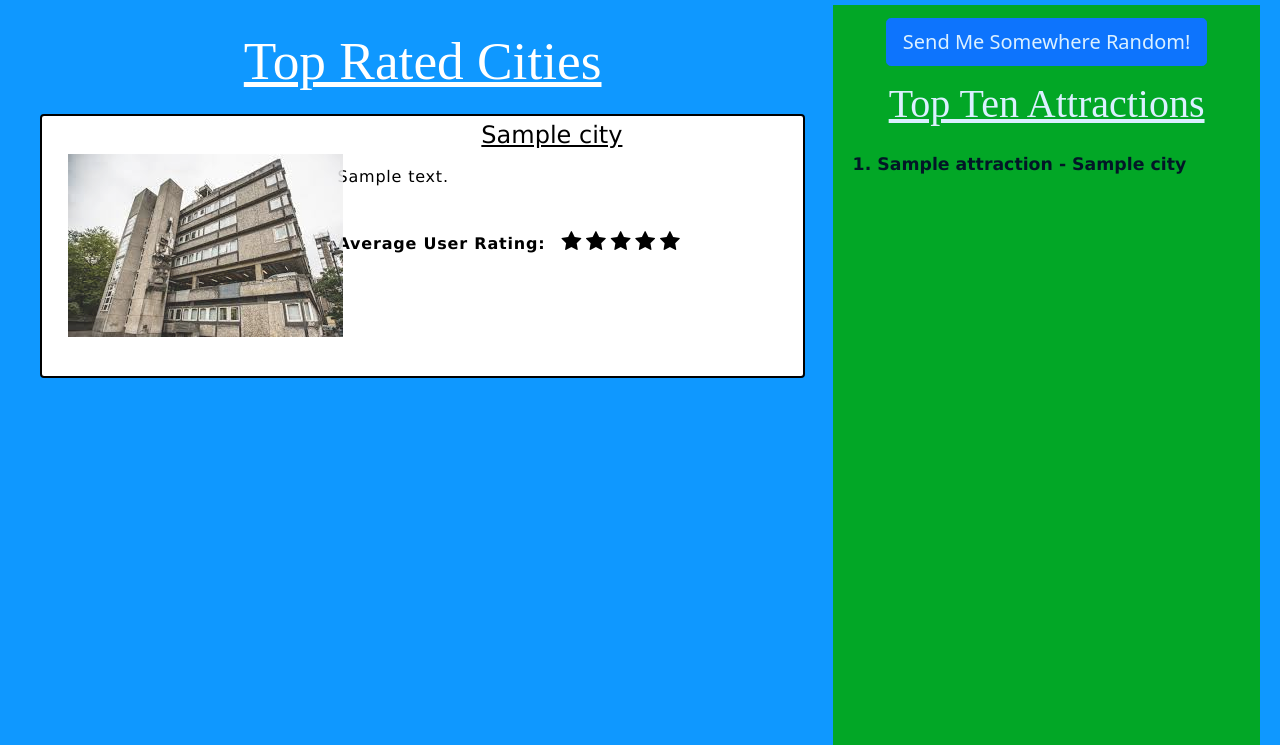
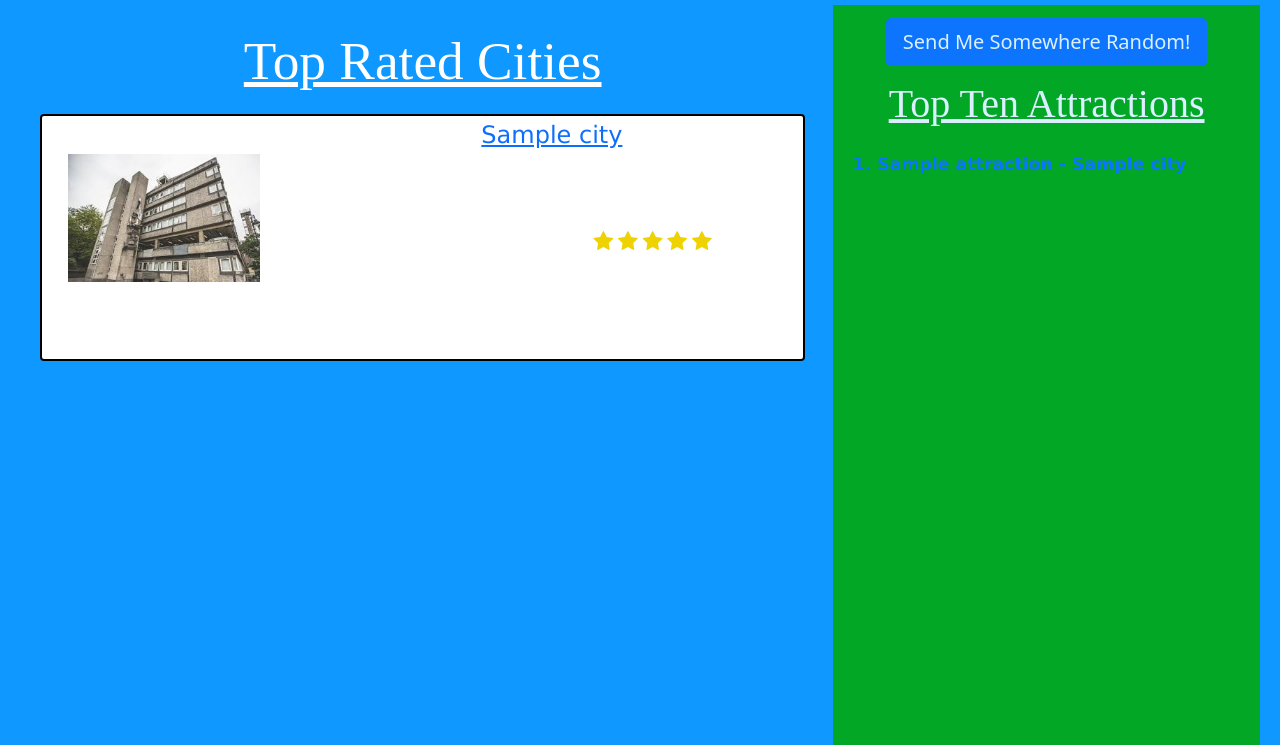
Before and after one commit to AaronMilne19/team_project, a Django app: page /home/ in a window 1280 px wide. Shown: the part 55-800 px from the top of the page. Run offline with Django 3.2, Linux system fonts and the light colour scheme; tables that the repository leaves empty hold one stand-in row (values such as "Sample post").

Commit message:
Tried ammending the ratings, could not get colours to work

```diff
--- a/static/styles/home.css
+++ b/static/styles/home.css
@@ -34,16 +34,15 @@ h2 {
 	padding-bottom:5px;
 	color: white;
 	height: auto;
+	display:Flex;
 }
 
 .link {
 	text-decoration:none;
-	color:black;
 }
 
 .name {
 	margin-bottom: 10px;
-	color: black;
 	text-decoration: underline;
 	text-align: center;
 	font-family: "Verdana", sans-serif;
@@ -76,7 +75,6 @@ h2 {
   font-size: 16px;
   font-family: "Verdana";
   letter-spacing: 0.05rem;
-  color: black;
 }
 
 .information {
@@ -87,6 +85,18 @@ h2 {
 .rating_section {
 	display: flex;
 	padding-top: 30pt;
+}
+
+.rating_section .checked {
+	color:#eed202
+}
+
+.my_rating:hover > span:before {
+	color: #cfb700;
+}
+
+.my_rating > span:hover ~ span:before {
+	color: #e0e0e0;
 }
 
 #random_loc_button {
--- a/templates/homepage.html
+++ b/templates/homepage.html
@@ -9,6 +9,8 @@ Home
 {% block styles_block %}
 <link rel="stylesheet", type="text/css", href="{% static 'styles/home.css' %}">
 <link rel="stylesheet" href="https://cdnjs.cloudflare.com/ajax/libs/font-awesome/4.7.0/css/font-awesome.min.css">
+<!--<script src="{% static 'scripts/rateAttraction.js' %}"></script>
+<script src="{% static 'scripts/viewOnMap.js' %}"></script>-->
 {% endblock %}
 
 {% block body_block %}
@@ -21,31 +23,48 @@ Home
 
 				{% for city in cities %}
 				<div class="card">
-					<a href="cities/{{city.NameSlug}}", class="link"}>
 					<div class="row">
 						<div class="col-4" id="image">
-								<img src="{% static 'images/rankine.jpg' %}" style="max-width:150%">
+							<img src="{% static 'images/rankine.jpg' %}" style="max-width:100%">
 						</div>
 
 						<div class="col-8" id="info">
+							<a href="cities/{{city.NameSlug}}", class="link"}>
 								<h3 class="name">{{ city }}</h3>
-
+							</a>
 							<div class="city_description">
 								<ul>
 									<li class="information">{{city.Description}}</li>
 									<li class="rating_section information">
-											<h6 class="attraction-label"><strong>Average User Rating:</strong></h6>
-											<span class="fa fa-star fa-lg checked ms-3"></span>
-											<span class="fa fa-star fa-lg checked ms-1"></span>
-											<span class="fa fa-star fa-lg checked ms-1"></span>
-											<span class="fa fa-star fa-lg ms-1"></span>
-											<span class="fa fa-star fa-lg ms-1"></span>
+										<h6 class="attraction_label"><strong>Average User Rating:</strong></h6>
+
+										{% for i in '12345'|make_list %}
+										{% if forloop.counter == 1 %}
+										<span class="fa fa-star fa-lg checked ms-5"
+											value="{{ forloop.counter }}"></span>
+										{% else %}
+										<span class="fa fa-star fa-lg checked ms-1"
+											value="{{ forloop.counter }}"></span>
+										{% endif %}
+										{% endfor %}
+									</li>
+									<li class="rating_section my_rating information">
+										<h6 class="attraction_label"><strong>My Rating:</strong></h6>
+
+										{% for i in '12345'|make_list %}
+										{% if forloop.counter == 1 %}
+										<span class="fa fa-star fa-lg" style="margin-left: 1.2rem;"
+											value="{{ forloop.counter }}" onclick="rateAttraction()"></span>
+										{% else %}
+										<span class="fa fa-star fa-lg ms-1" value="{{ forloop.counter }}"
+											onclick="rateAttraction()"></span>
+										{% endif %}
+										{% endfor %}
 									</li>
 								</ul>
 							</div>
 						</div>
 					</div>
-					</a>
 				</div>
 				{% endfor %}
 			</div>
@@ -64,7 +83,7 @@ Home
 			<div id="top_attractions">
 				<ol id="top_attractions">
 					{% for attraction in attractions %}
-					<a href = "cities/{{attraction.City}}/{{attraction.NameSlug}}" class="link">
+					<a href = "cities/{{attraction.City.NameSlug}}/{{attraction.NameSlug}}" class="link">
 						<li id="top_attractions">{{attraction.Name}} - {{attraction.City}}</li>
 					</a>
 					{% endfor %}
```
Lines whose indentation alone changed are shown as unchanged.
